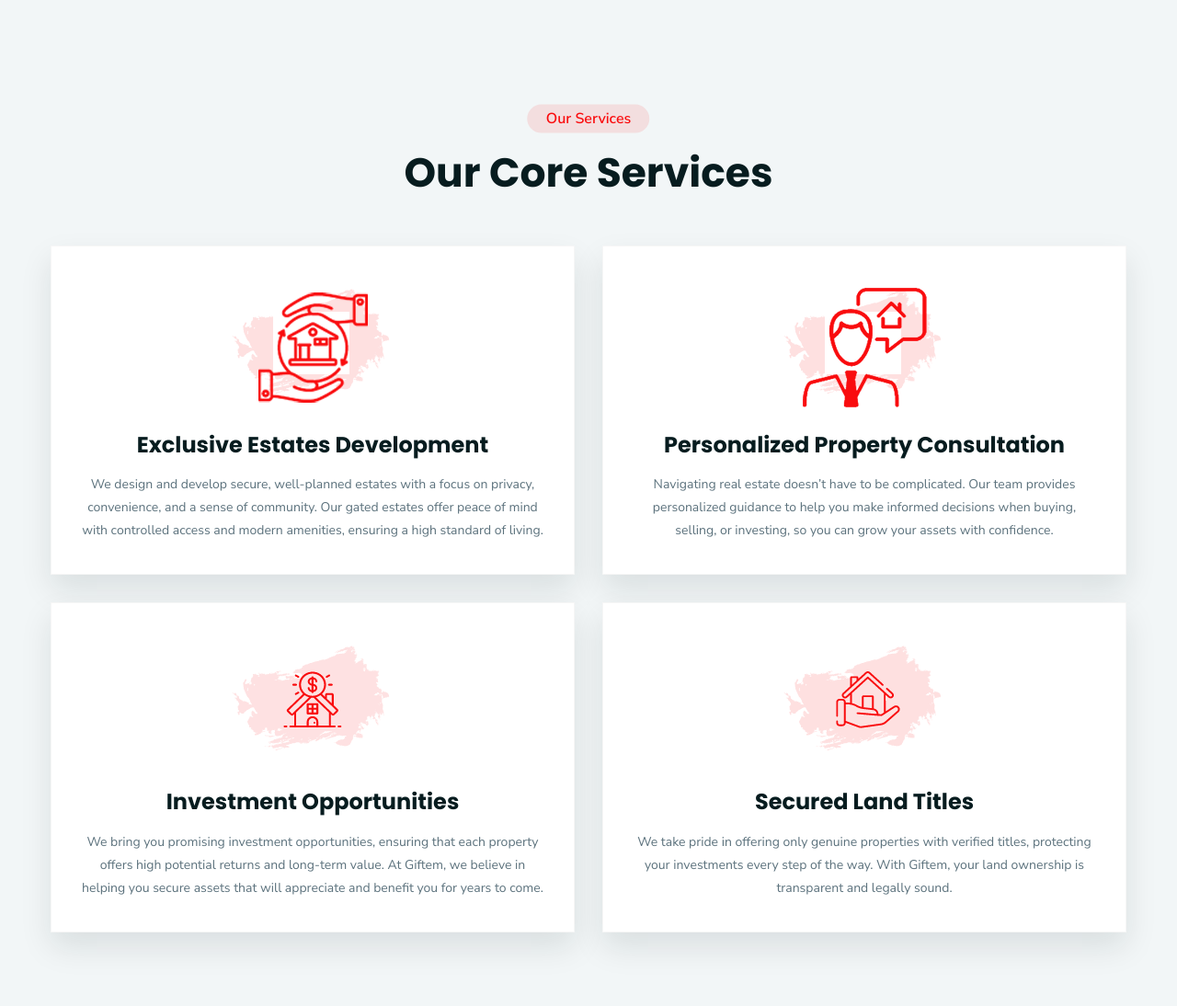
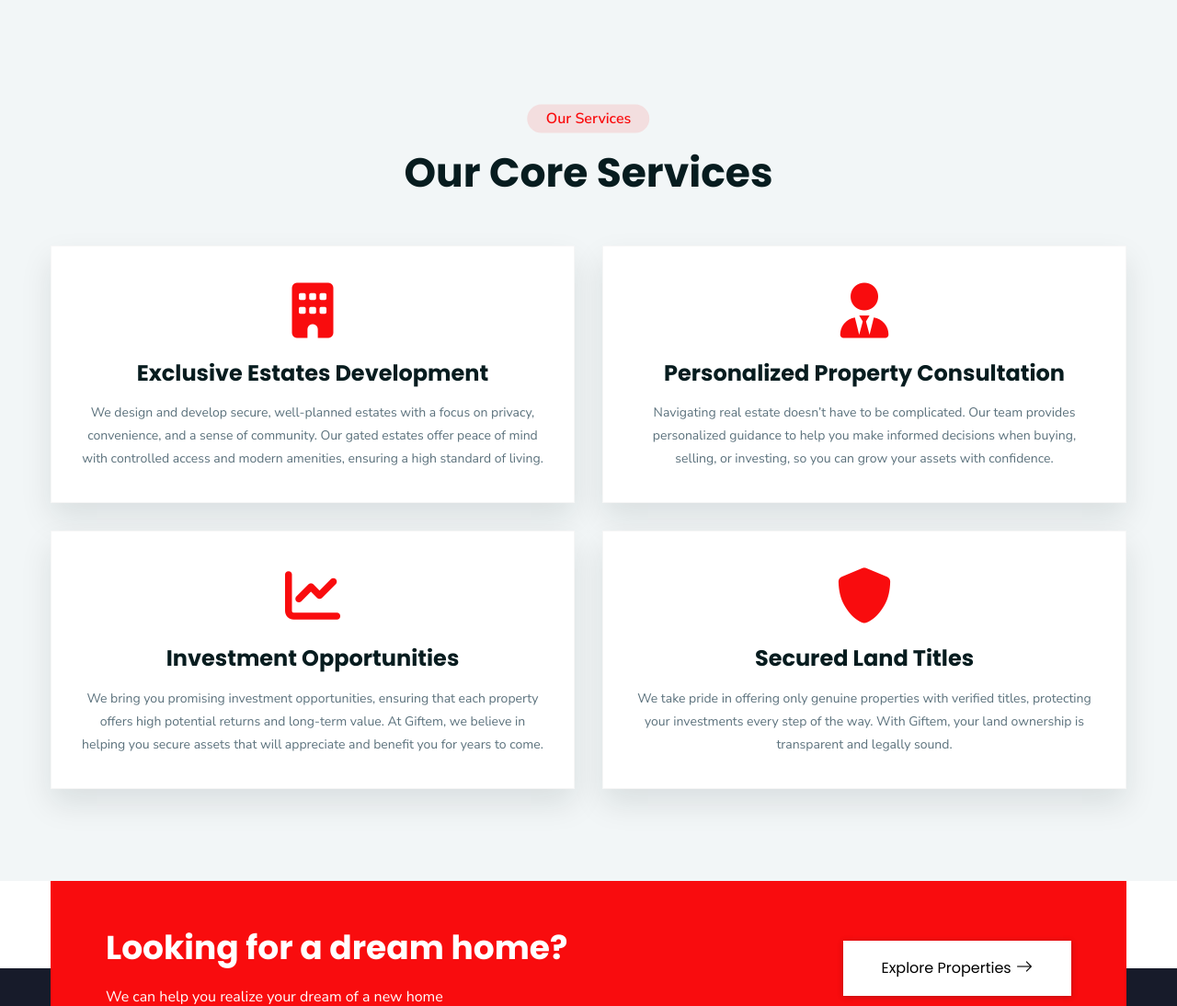
Before and after one commit to teelake/giftem-global-front, a PHP site: page /services.php in a window 1280 px wide. Shown: the part 565-1659 px from the top of the page at 92% size. Run offline with PHP 8.4, Linux system fonts and the light colour scheme; some web fonts are replaced.

Commit message:
new updates

```diff
--- a/services.php
+++ b/services.php
@@ -47,7 +47,7 @@
                         <h1 class="page-title text-white">What We Do</h1>
                         <div class="ltn__breadcrumb-list text-white">
                             <ul>
-                                <li><a href="index.html"><span class="ltn__secondary-color"><i class="fas fa-home"></i></span> Home</a></li>
+                                <li><a href="index.php"><span class="ltn__secondary-color"><i class="fas fa-home"></i></span> Home</a></li>
                                 <li class="ltn__secondary-color">Services</li>
                             </ul>
                         </div>
@@ -77,7 +77,7 @@
                 <div class="col-lg-6 col-sm-6 col-12">
                     <div class="ltn__feature-item ltn__feature-item-6 text-center bg-white  box-shadow-1">
                         <div class="ltn__feature-icon">
-                        <img src="img/icons/icon-img/estate-dev.png"/>
+                        <i class="fa fa-building"></i>
                         </div>
                         <div class="ltn__feature-info">
                             <h3><a href="#">Exclusive Estates Development
@@ -95,7 +95,7 @@
                 <div class="col-lg-6 col-sm-6 col-12">
                     <div class="ltn__feature-item ltn__feature-item-6 text-center bg-white  box-shadow-1">
                         <div class="ltn__feature-icon">
-                        <img src="img/icons/icon-img/property-consultancy.png" alt="#">
+                        <i class="fa fa-user-tie"></i>
                         </div>
                         <div class="ltn__feature-info">
                             <h3><a href="#">
@@ -116,7 +116,7 @@
                 <div class="col-lg-6 col-sm-6 col-12">
                     <div class="ltn__feature-item ltn__feature-item-6 text-center bg-white  box-shadow-1">
                         <div class="ltn__feature-icon">
-                            <img src="img/icons/icon-img/22.png"/>
+                        <i class="fa fa-chart-line"></i>
                         </div>
                         <div class="ltn__feature-info">
                             <h3><a href="#">Investment Opportunities</a></h3>
@@ -137,7 +137,7 @@
                     <div class="ltn__feature-item ltn__feature-item-6 text-center bg-white  box-shadow-1">
                         <div class="ltn__feature-icon">
 
-                            <img src="img/icons/icon-img/21.png" alt="#">
+                        <i class="fa fa-shield-alt"></i>
                         </div>
                         <div class="ltn__feature-info">
                             <h3><a href="#">Secured Land Titles</a></h3>
```
Also changed, not shown: index.php (+4 -4 lines), img/icons/icon-img/21.png, img/icons/icon-img/22.png.
